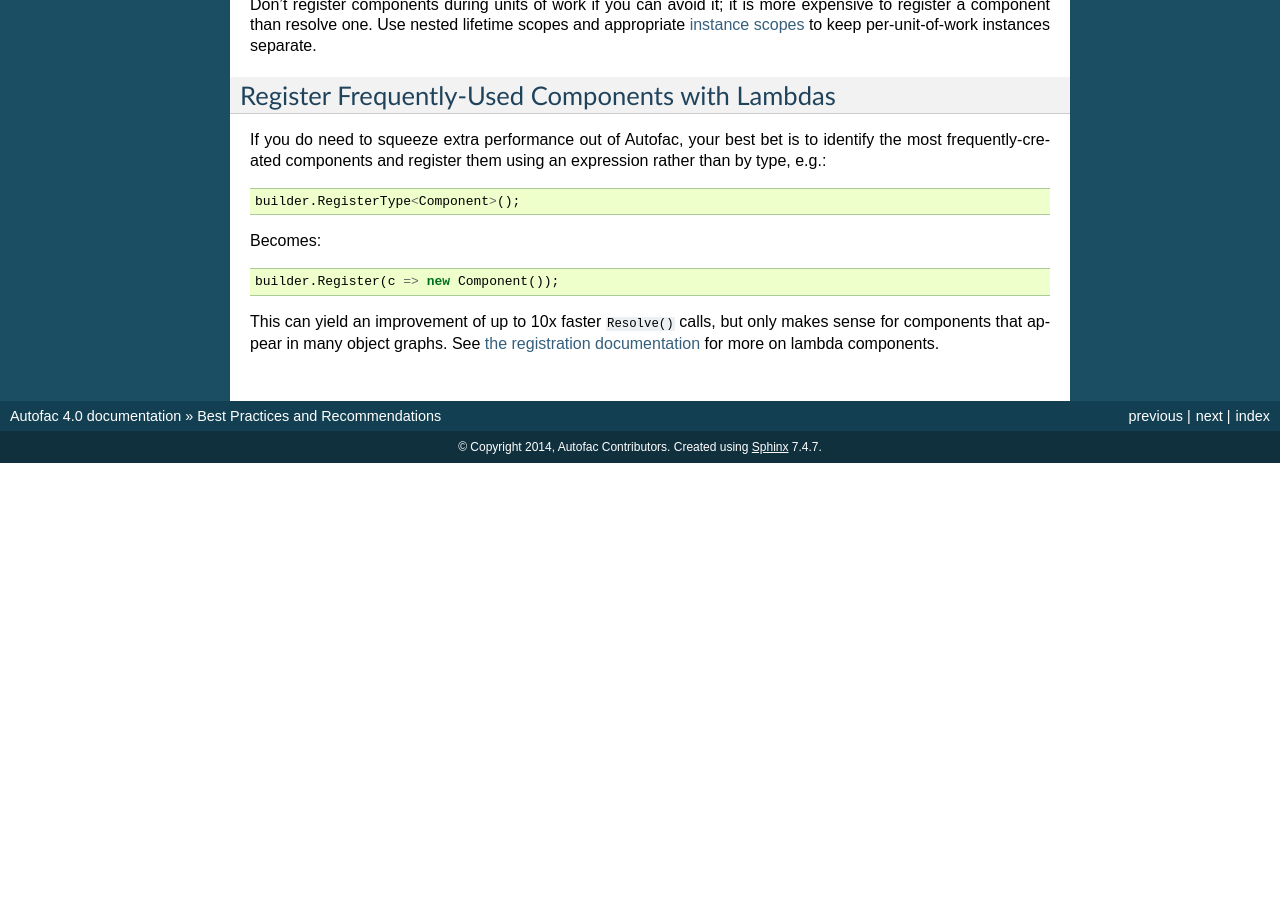
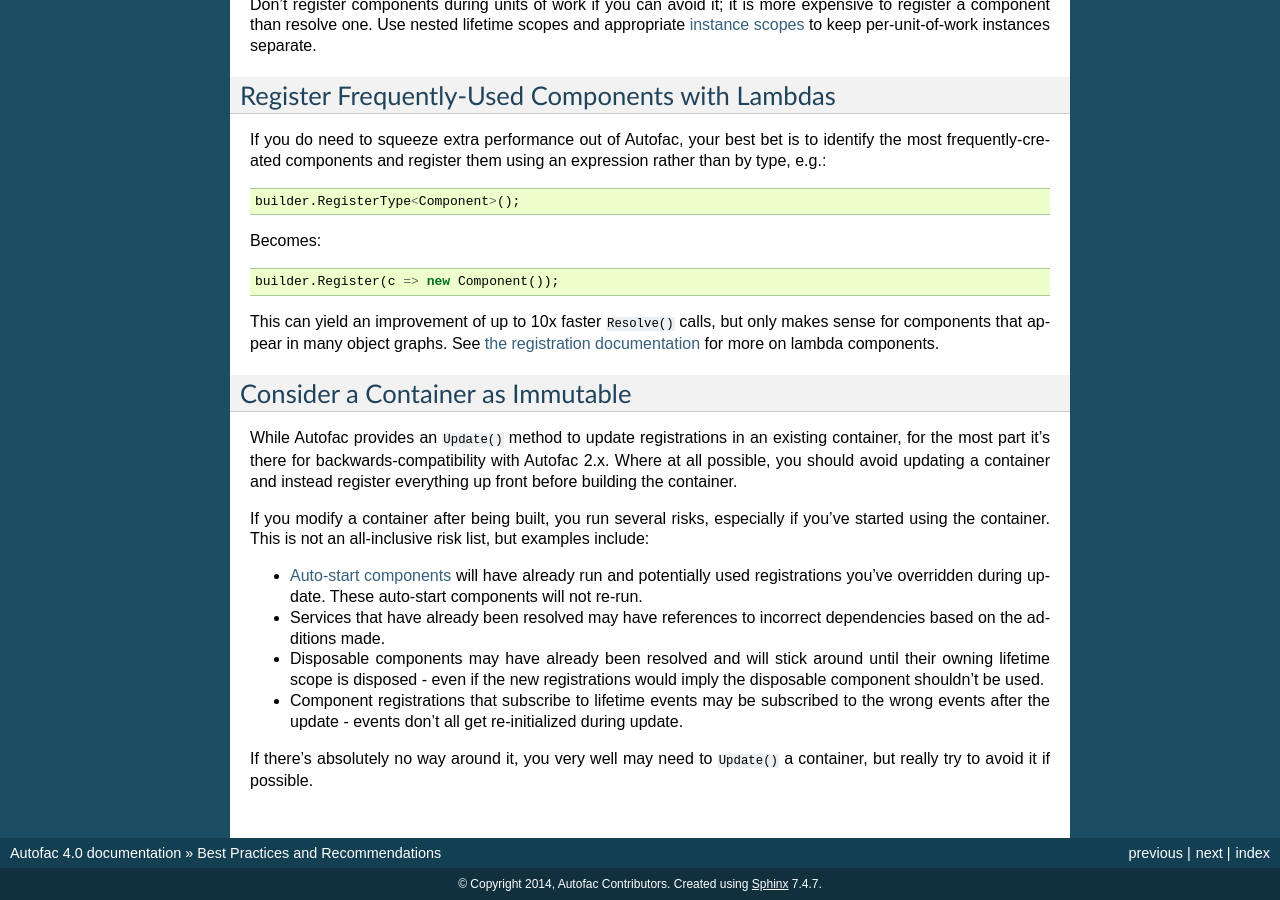
Before and after one commit to autofac/Documentation, a Sphinx documentation site: the page built from docs/best-practices/index.rst, in a window 1280 px wide and 900 px high, scrolled down 1492 px. Built offline with Sphinx 7.4.7, drawn with Linux system fonts in a browser that asks for light colours; before the commit the page ends 1955 px from its top, so only the background shows below that; some of the changed text lies outside the part shown.

Commit message:
Added a best practice to consider containers immutable

```diff
--- a/docs/best-practices/index.rst
+++ b/docs/best-practices/index.rst
@@ -78,3 +78,17 @@
     builder.Register(c => new Component());
 
 This can yield an improvement of up to 10x faster ``Resolve()`` calls, but only makes sense for components that appear in many object graphs. See :doc:`the registration documentation <../register/index>` for more on lambda components.
+
+Consider a Container as Immutable
+=================================
+
+While Autofac provides an ``Update()`` method to update registrations in an existing container, for the most part it's there for backwards-compatibility with Autofac 2.x. Where at all possible, you should avoid updating a container and instead register everything up front before building the container.
+
+If you modify a container after being built, you run several risks, especially if you've started using the container. This is not an all-inclusive risk list, but examples include:
+
+- :doc:`Auto-start components <../lifetime/startup>` will have already run and potentially used registrations you've overridden during update. These auto-start components will not re-run.
+- Services that have already been resolved may have references to incorrect dependencies based on the additions made.
+- Disposable components may have already been resolved and will stick around until their owning lifetime scope is disposed - even if the new registrations would imply the disposable component shouldn't be used.
+- Component registrations that subscribe to lifetime events may be subscribed to the wrong events after the update - events don't all get re-initialized during update.
+
+If there's absolutely no way around it, you very well may need to ``Update()`` a container, but really try to avoid it if possible.
```
